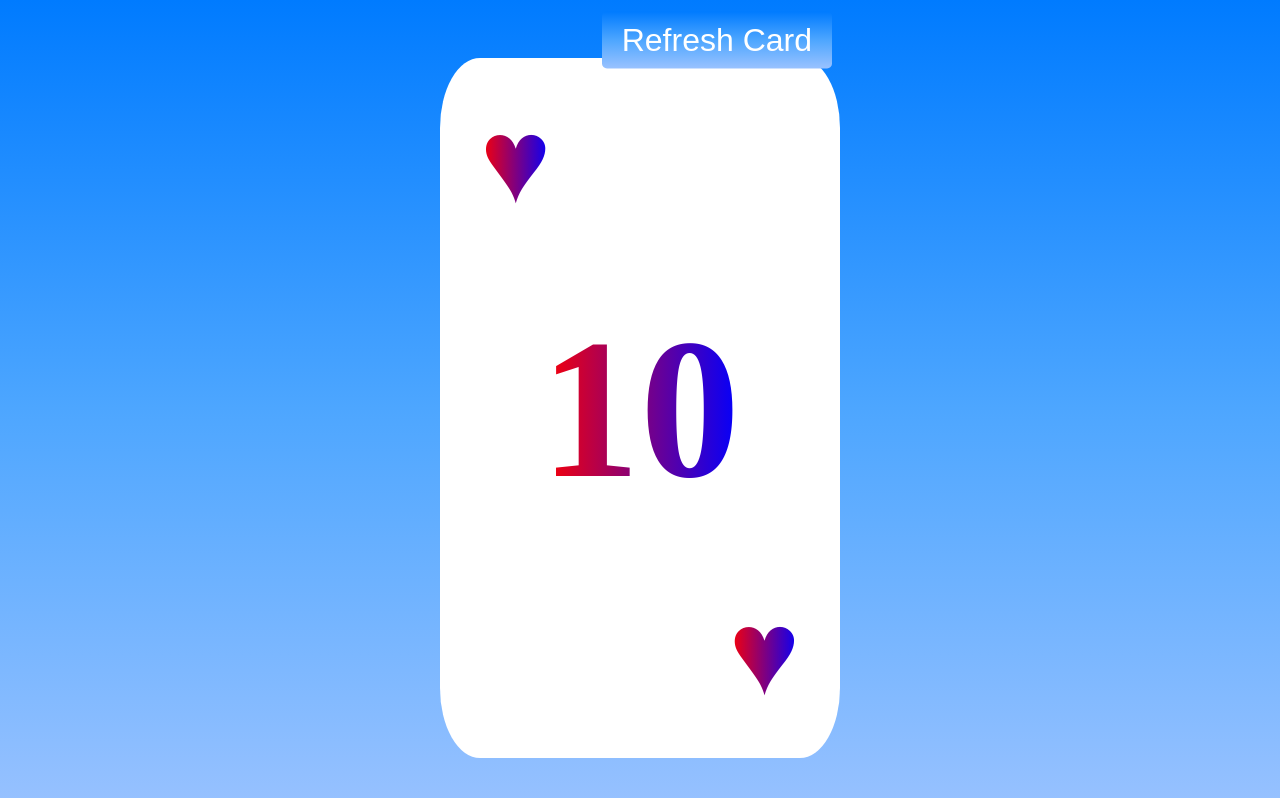
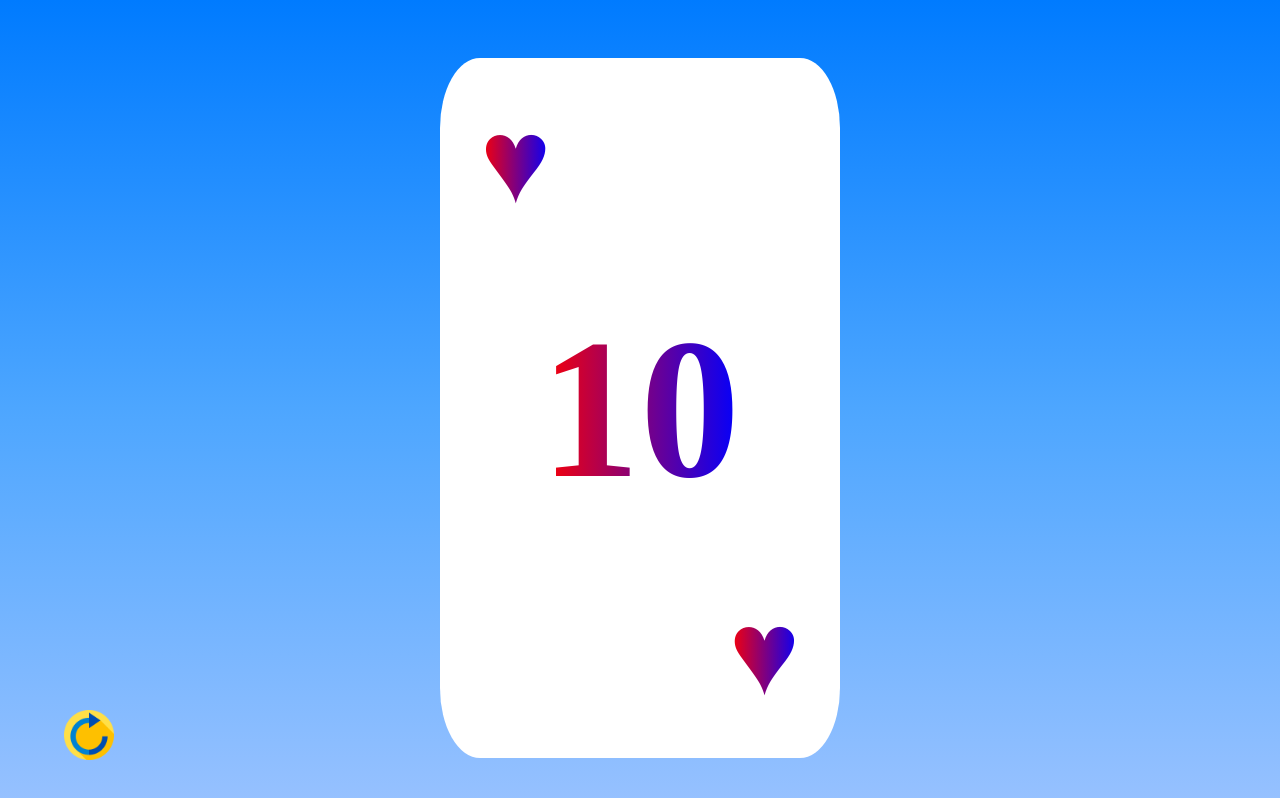
Before and after one commit to HusseinSerhan/Random-Card-Dealer-in-Javascript-HTML-and-CSS, a plain HTML site: page index.html in a window 1280 px wide. Drawn offline with Linux system fonts and the light colour scheme.

Commit message:
Changed the button for an icon. Very happy with the result. Also, made some changes to the CSS' git add .

```diff
--- a/app.js
+++ b/app.js
@@ -44,7 +44,7 @@ function replaceValue() {
 
 
 // Refresh Button
-document.getElementById("refresh-button").addEventListener("click", function() {
+document.getElementById("refresh-icon").addEventListener("click", function() {
     replaceSuit();
     replaceValue();
 });
--- a/index.html
+++ b/index.html
@@ -16,7 +16,8 @@
                 <span class="suit-bottom">♥</span>
             </div>
         </div>
-        <button id="refresh-button">Refresh Card</button>
+        <!-- <button id="refresh-button">Refresh Card</button> -->
+        <img src="assets/refresh.png" alt="refresh" id="refresh-icon">
     </div>
     <script src="app.js"></script>
 </body>
--- a/styles.css
+++ b/styles.css
@@ -68,21 +68,15 @@
     width: 300px;
   }
 
-button {
-    background: linear-gradient(to bottom, #007bff, #4da6ff, #99c2ff);
-    color: #fff;
-    padding: 10px 20px;
-    border: none;
-    border-radius: 5px;
-    font-size: 2rem;
+#refresh-icon {
+    position: absolute;
+    bottom: 5%;
+    left: 5%;
+    height: 50px;
+    width: 50px;
     cursor: pointer;
-    position: absolute;
-    top: 5%;
-    right: 35%;
-    transform: translateY(-50%);
-}
+  }
 
-button:hover {
-    background: linear-gradient(to bottom, #00bfff, #73e0ff, #c1f0ff);
-    color: #fff; /* change text color to white */
+#refresh-icon:hover {
+    transform: scale(1.1);
   }
```
Also changed, not shown: assets/refresh.png (added).
